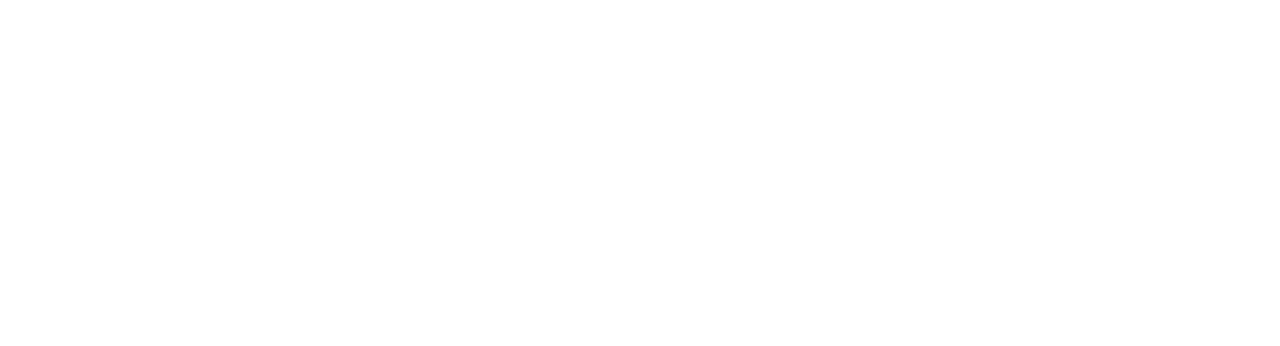
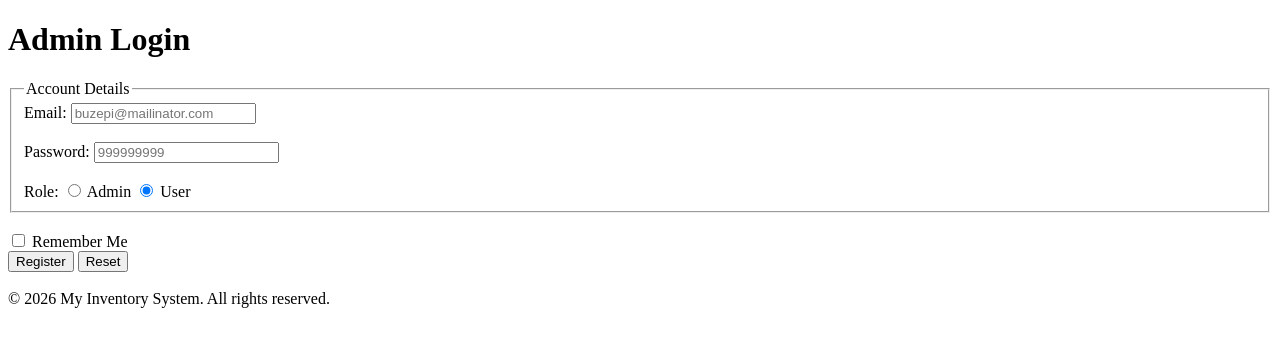
Before and after one commit to Shranobxtha/Summer-Class-Project, a plain HTML site: page loginpage.html in a window 1280 px wide. Drawn offline with Linux system fonts and the light colour scheme.

Commit message:
Created Navbar and Login Page

```diff
--- a/loginpage.html
+++ b/loginpage.html
@@ -6,6 +6,39 @@
     <title>Login</title>
 </head>
 <body>
+    <h1>Admin Login</h1>
+    <form>
+        <fieldset>
+            <legend>Account Details</legend>
+            <label>Email:</label>
+            <input type="email" id="email" name="email" placeholder="buzepi@mailinator.com">
+            <br><br>
 
+            <label>Password:</label>
+            <input type="password" id="password" name="password" placeholder="999999999">
+            <br><br>
+
+            <label>Role:</label>
+            <input type="radio" id="admin" name="role">
+            <label>Admin</label>
+
+            <input type="radio" id="user" name="role" checked>
+            <label>User</label>
+        </fieldset>
+
+        <br>
+
+        <input type="checkbox" id="terms">
+        <label>Remember Me</label>
+
+        <br>
+
+        <input type="submit" id="register" name="register" value="Register">
+        <input type="reset" id="reset" name="reset">
+    </form>
+    <br>
+    <footer>
+        &copy; 2026 My Inventory System. All rights reserved.
+    </footer>
 </body>
 </html>
```
Also changed, not shown: index.html (+32 -1 lines).
